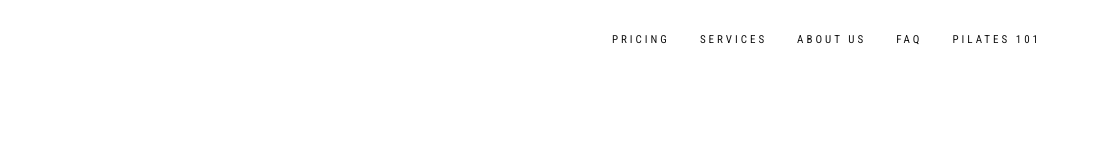
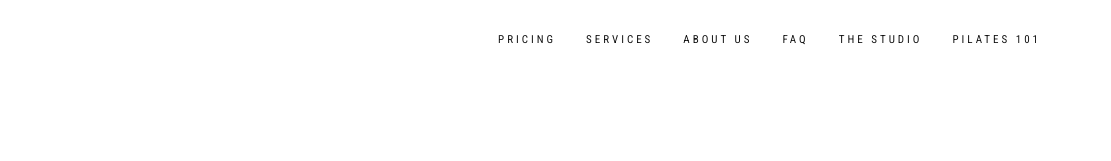
Before and after one commit to atphuser/atphuser.github.io, a plain HTML site: page index.html in a window 1280 px wide. Shown: the top 161 px of the page, 169-1280 px from the left. Drawn offline with nearby package versions, Linux system fonts and the light colour scheme; some packages are replaced by stand-ins of ours; a web font is replaced by a local one.

Commit message:
Adds studio nav

```diff
--- a/index.html
+++ b/index.html
@@ -53,7 +53,7 @@ leave each session feeling strengthened, stretched, and invigorated.">
 					<li><a href="#services" class="section-scroll">Services</a></li>
 					<li><a href="#team" class="section-scroll">About Us</a></li>
 					<li><a href="#faq" class="section-scroll">FAQ</a></li>
-					<!--<li><a href="#studio" class="section-scroll">The Studio</a></li>-->
+					<li><a href="#studio" class="section-scroll">The Studio</a></li>
 					<li><a href="#101" class="section-scroll">Pilates 101</a></li>
 
 				</ul>
```
Also changed, not shown: 1 other file.
